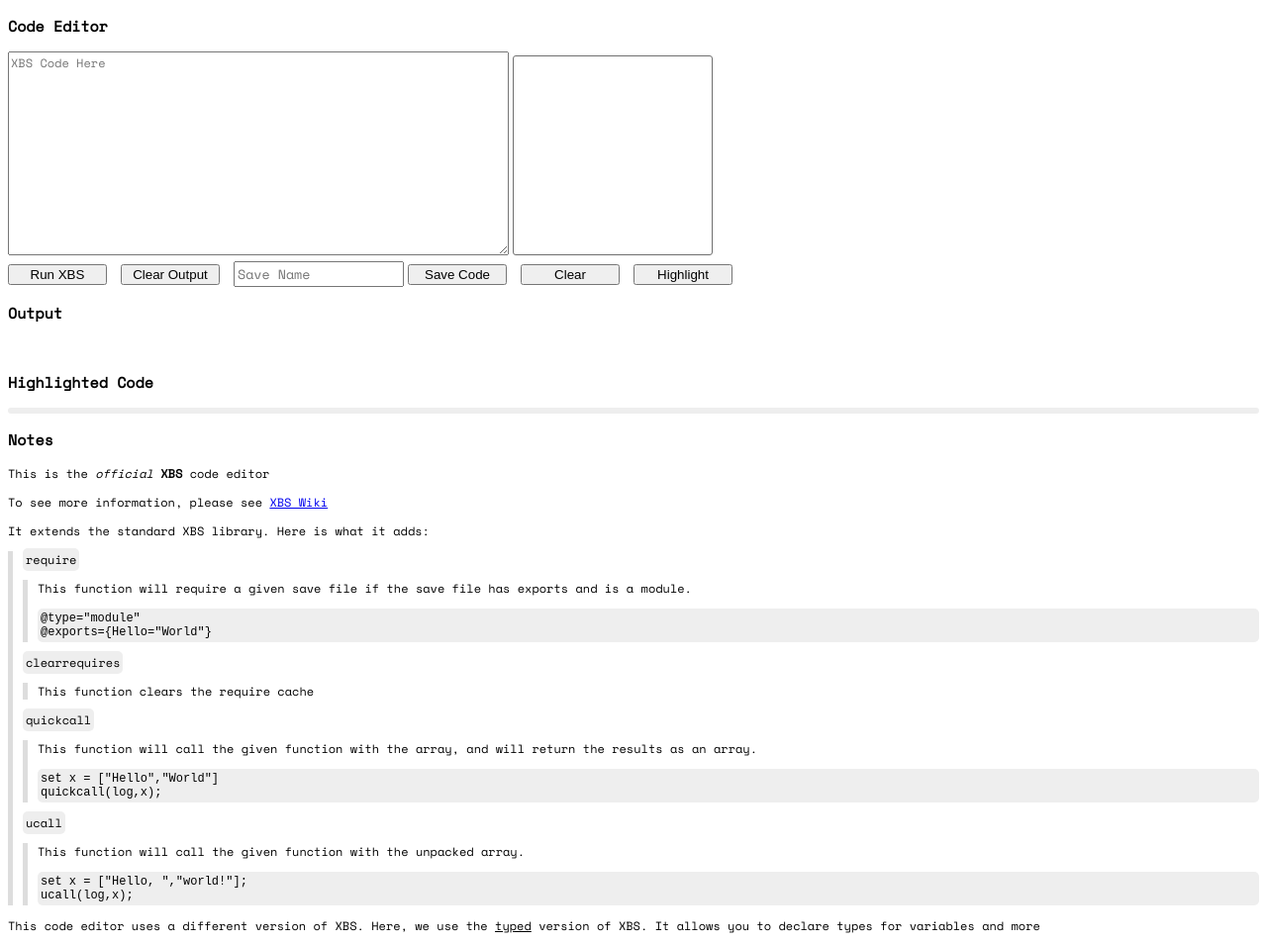
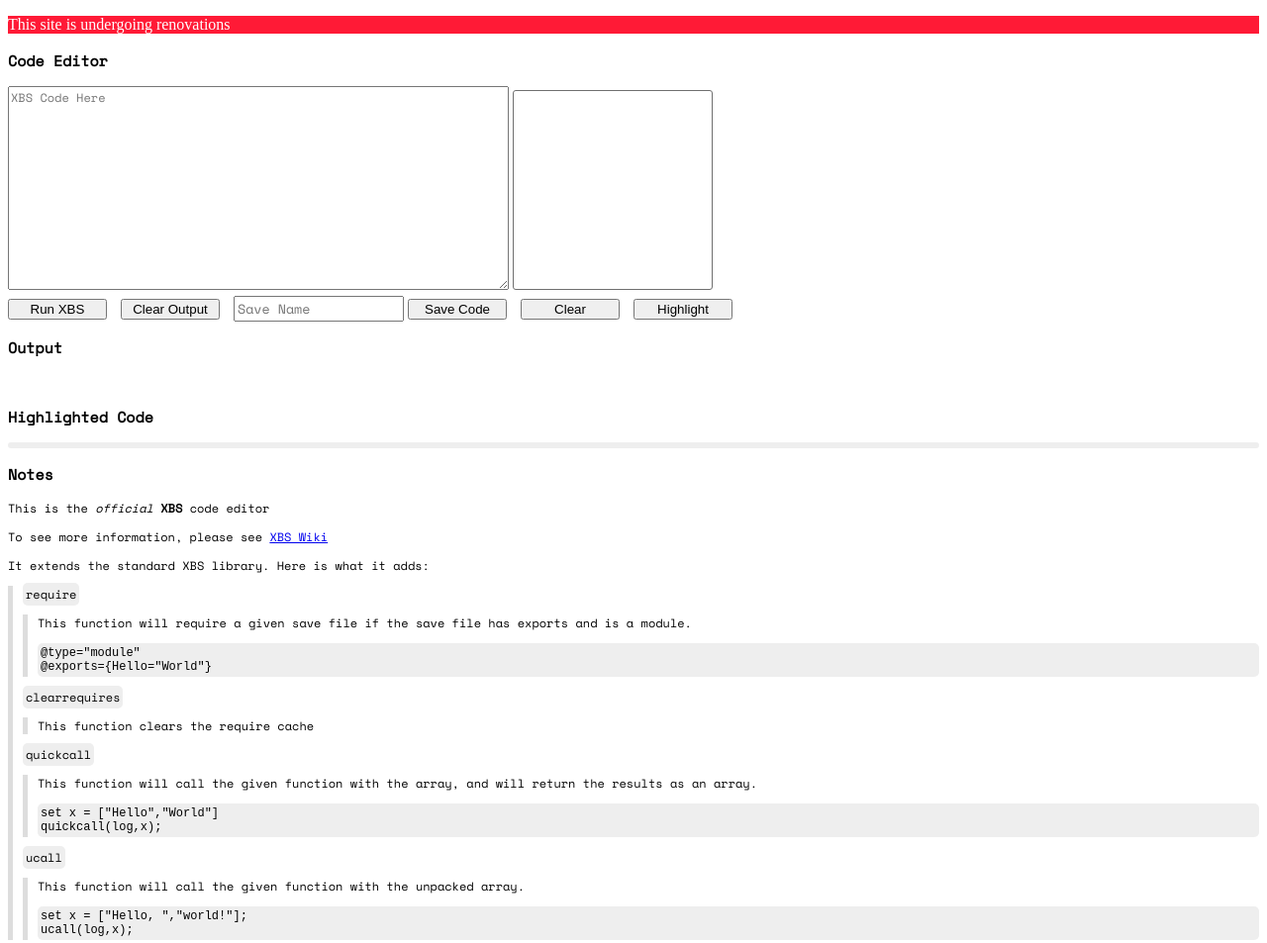
Before and after one commit to FIREYAUTO/site, a plain HTML site: page xbseditor.html in a window 1280 px wide. Shown: the top 953 px of the page at 99% size. Drawn offline with nearby package versions, Linux system fonts and the light colour scheme; a script that the page names is missing.

Commit message:
Update xbseditor.html

```diff
--- a/xbseditor.html
+++ b/xbseditor.html
@@ -102,6 +102,12 @@ button {
     background:#eeeeee;
     tab-size:4;
 }
+.upper {
+	background:#ff1a36;
+}
+.upper-text {
+	color:#ffffff;
+}
 </style>
 <link href="https://fonts.googleapis.com/css2?family=Space+Mono&display=swap" rel="stylesheet">
 <script src="https://fireyauto.github.io/Javascript/Libraries/storage.js"></script>
@@ -109,6 +115,9 @@ button {
 <script src="https://fireyauto.github.io/XBS/library.js"></script>
 </head>
 <body>
+<div class="upper">
+	<p class="upper-text">This site is undergoing renovations</p>
+</div>
 <h3>Code Editor</h3>
 <textarea id="codebox" placeholder="XBS Code Here" spellcheck="false"></textarea>
 <div id="saves"></div>
```
